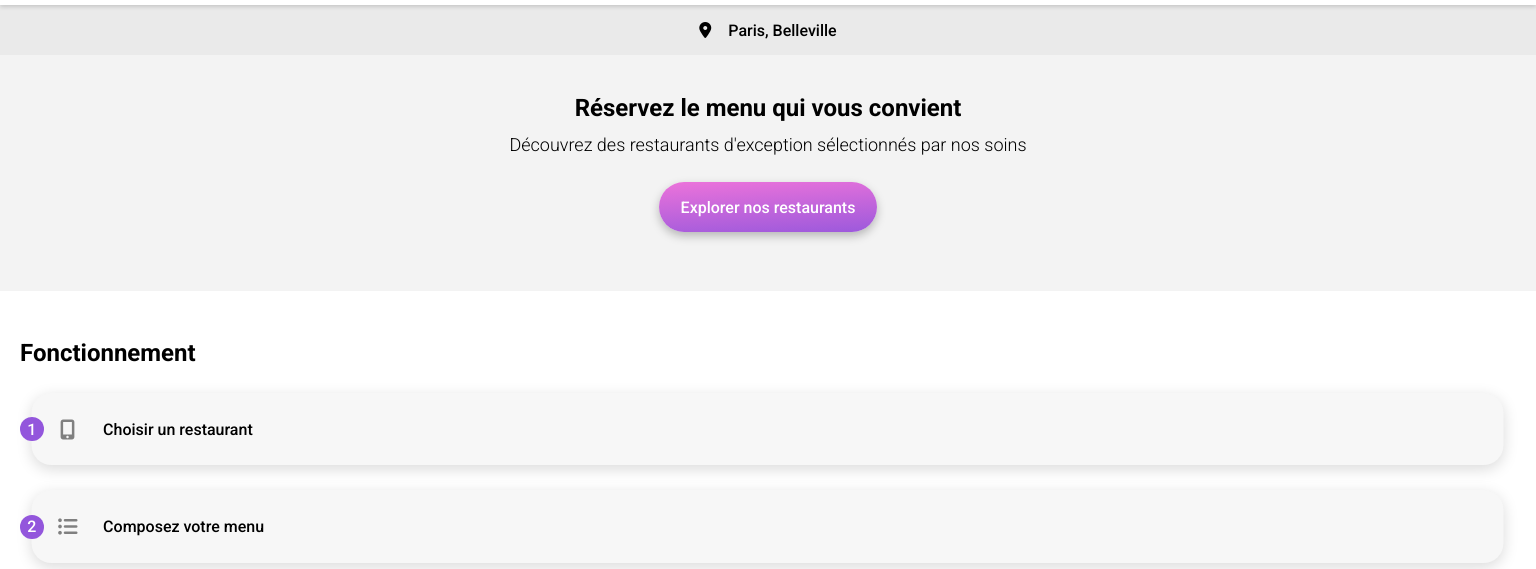
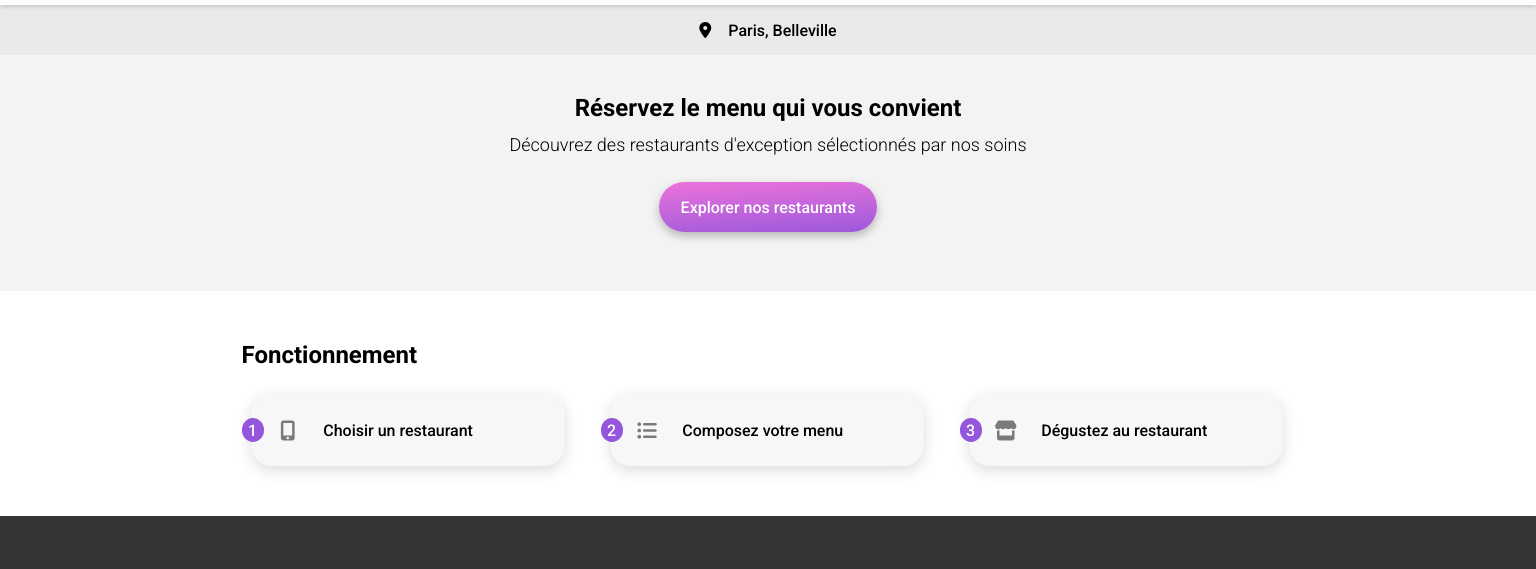
Before and after one commit to n-vlb/oc-p4-ohmyfood, a plain HTML site: page public/index.html in a window 1536 px wide. Shown: the part 91-660 px from the top of the page. Drawn offline with Linux system fonts and the light colour scheme; a web font is replaced by a local one.

Commit message:
responsive desktop section functioning

```diff
--- a/scss/base/_global.scss
+++ b/scss/base/_global.scss
@@ -2,8 +2,19 @@
   box-sizing: border-box;
   margin: 0;
   padding: 0;
+
+
 }
-
+body{
+  width:100%;
+//  @include flex($direction:column, $align:center);
+//  max-width:1440px;
+  margin:auto;
+  // background-color:aquamarine;
+}
+footer{
+  width:100%;
+}
 ul {
   list-style: none;
 }
--- a/scss/components/_button.scss
+++ b/scss/components/_button.scss
@@ -26,21 +26,29 @@
     width: 186px;
   }
 }
-
-.functioning__buttons-container {
+// style ol list-items
+// Ressource : https://www.alsacreations.com/article/lire/1210-donnez-du-style-a-vos-listes.html
+.functioning {
   //ol
+  &__buttons-container {
 
     counter-reset: nbButton; /*Initialize*/
   }
-  // Ressource : https://www.alsacreations.com/article/lire/1210-donnez-du-style-a-vos-listes.html
+}
+
 //li
 .button-style2 {
   @include flex($align: center);
   list-style-type: none;
   counter-increment: nbButton; /*Increment*/
+  @media(min-width:1440px){
+    width:335px;
+  }
+
+
   //puce
   &:before {
-      z-index: +1; /*display on top of button*/
+    z-index: +1; /*display atop of button*/
     @include flex($justify: center, $align: center);
     content: counter(nbButton); /*display counter*/
     background-color: $gradient-primary-color;
@@ -51,7 +59,7 @@
   }
 
   &__icon {
-      color: grey;
+    color: $icon-button-style2-color;
   }
 
   &__link {
@@ -63,6 +71,9 @@
     background-color: $secondary-background-color;
     height: 72.38px;
     box-shadow: 0px 4px 15px rgba(0, 0, 0, 0.15);
+    // @media(max-width:1440px){
+    //   width:calc(100% /3);
+    // }
     &:hover,
     &:focus {
       background-color: lighten($secondary-background-color, 2%);
@@ -74,53 +85,3 @@
     }
   }
 }
-
-
-// .functioning {
-//   //ol
-//   &__buttons-container {
-//     counter-reset: nbButton; /*Initialize*/
-//   }
-//   // Ressource : https://www.alsacreations.com/article/lire/1210-donnez-du-style-a-vos-listes.html
-//   //li
-//   &__button {
-//     @include flex($align: center);
-//     list-style-type: none;
-//     counter-increment: nbButton; /*Increment*/
-//     //puce
-//     &:before {
-//       z-index: +1; /*display on top of button*/
-//       @include flex($justify: center, $align: center);
-//       content: counter(nbButton); /*display counter*/
-//       background-color: $gradient-primary-color;
-//       color: white;
-//       width: 24px;
-//       height: 24px;
-//       border-radius: 50%;
-//     }
-//   }
-//   &__button-icon {
-//     color: grey;
-//   }
-//   //a
-//   &__button-link {
-//     transform: translateX(-12.5px);
-//     width: 100%;
-//     border-radius: 20px;
-//     padding-left: 24px;
-//     @include flex($align: center, $gap: 23px);
-//     background-color: $secondary-background-color;
-//     height: 72.38px;
-//     box-shadow: 0px 4px 15px rgba(0, 0, 0, 0.15);
-
-//     &:hover,
-//     &:focus {
-//       background-color: lighten($secondary-background-color, 2%);
-//       box-shadow: 0px 4px 20px rgba(0, 0, 0, 0.15);
-//       //select icon's button when button is hover or selected
-//       .functioning__button-icon {
-//         color: $gradient-primary-color;
-//       }
-//     }
-//   }
-// }
--- a/scss/pages/_main.scss
+++ b/scss/pages/_main.scss
@@ -27,8 +27,22 @@
 .functioning {
   @include flex($direction: column, $gap: 26px);
   padding: 48px 20px 68px 20px;
+  @media (min-width: 1440px) {
+    @include flex($direction: column, $align: center, $gap: 25px);
+    padding: 50px 180px;
+  }
+
+  &__title {
+    @media (min-width: 1440px) {
+      width: calc(3 * 335px + 2 * 24px);
+    }
+  }
 
   &__buttons-container {
     @include flex($direction: column, $gap: 25px);
+    @media (min-width: 1440px) {
+      @include flex($direction: row, $gap: 24px);
+      width: calc(3 * 335px + 2 * 24px);
+    }
   }
 }
--- a/scss/utils/_variables.scss
+++ b/scss/utils/_variables.scss
@@ -28,6 +28,7 @@ $tertiary-background-color: #eaeaea;
 // ## -- Fonts colors ------------------ ## //
 
 $footer-font-color:white;
+$icon-button-style2-color:#7a7a7a;
 
 // # - Fonts -------------------------------- # //
 // ## -- Main ------------------------------ ## //
```
Also changed, not shown: public/assets/css/style.css. Lines whose indentation alone changed are shown as unchanged.
